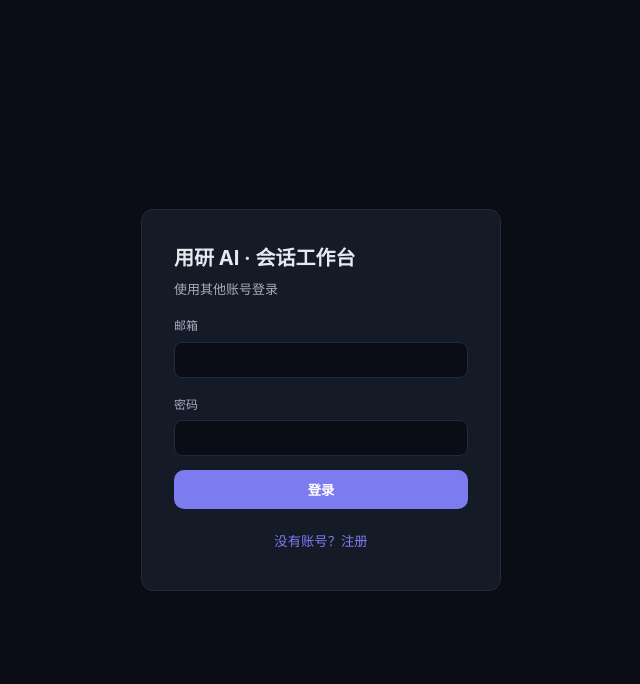
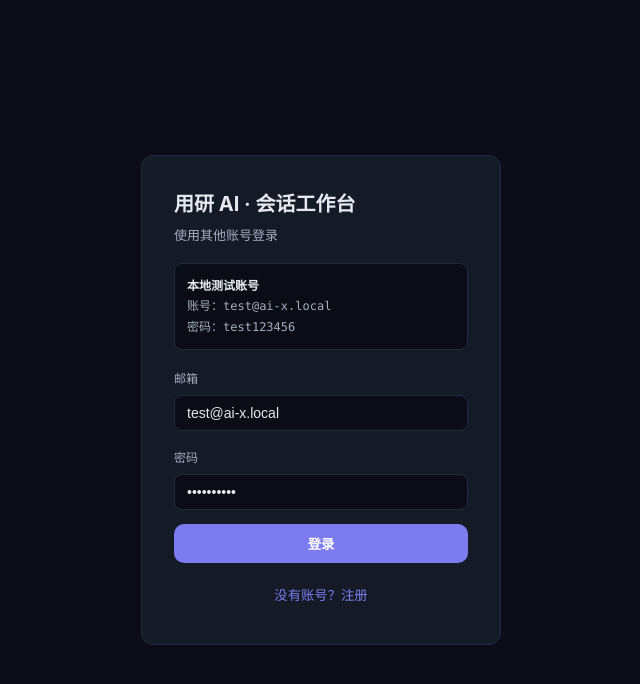
Before and after one commit to yssssssssssss/ai-x, a React (Vite) app in the folder apps/web/: page / in a window 1280 px wide. Shown: the top 684 px of the page, without its empty margins (319-959 px from the left). Built offline with nearby package versions, Linux system fonts and the light colour scheme; no server answers.

Commit message:
feat: expose local test account

```diff
--- a/apps/web/src/pages/Login.tsx
+++ b/apps/web/src/pages/Login.tsx
@@ -1,12 +1,18 @@
 import { useEffect, useState, type FormEvent } from 'react';
 import { api, setToken, ApiError, type User } from '../api/client.ts';
+
+const DEVELOPMENT_TEST_ACCOUNT = {
+  email: 'test@ai-x.local',
+  password: 'test123456',
+} as const;
+const showDevelopmentTestAccount = ['127.0.0.1', 'localhost', '[::1]'].includes(window.location.hostname);
 
 // 默认走本地快捷登录，邮箱密码仅作其他账号的兜底入口。
 export function Login({ onLoggedIn }: { onLoggedIn: (u: User) => void }) {
   const [mode, setMode] = useState<'quick' | 'login' | 'register'>('quick');
   const [quickLoginAvailable, setQuickLoginAvailable] = useState<boolean | null>(null);
-  const [email, setEmail] = useState('');
-  const [password, setPassword] = useState('');
+  const [email, setEmail] = useState(showDevelopmentTestAccount ? DEVELOPMENT_TEST_ACCOUNT.email : '');
+  const [password, setPassword] = useState(showDevelopmentTestAccount ? DEVELOPMENT_TEST_ACCOUNT.password : '');
   const [displayName, setDisplayName] = useState('');
   const [err, setErr] = useState('');
   const [busy, setBusy] = useState(false);
@@ -63,6 +69,18 @@ export function Login({ onLoggedIn }: { onLoggedIn: (u: User) => void }) {
               ? '无需输入账号密码，直接进入当前工作空间'
               : mode === 'login' ? '使用其他账号登录' : '注册新账号'}
         </p>
+
+        {showDevelopmentTestAccount && (
+          <div style={{
+            margin: '16px 0', padding: 12, borderRadius: 8,
+            border: '1px solid var(--border)', background: 'var(--bg)',
+            color: 'var(--text-dim)', fontSize: 12, lineHeight: 1.7,
+          }}>
+            <strong style={{ color: 'var(--text)' }}>本地测试账号</strong>
+            <div>账号：<code>{DEVELOPMENT_TEST_ACCOUNT.email}</code></div>
+            <div>密码：<code>{DEVELOPMENT_TEST_ACCOUNT.password}</code></div>
+          </div>
+        )}
 
         {quickLoginAvailable === null ? (
           <div style={{ display: 'grid', placeItems: 'center', minHeight: 86 }}>
```
Also changed, not shown: 1 other file (tests, documents, lock files or other folders).
